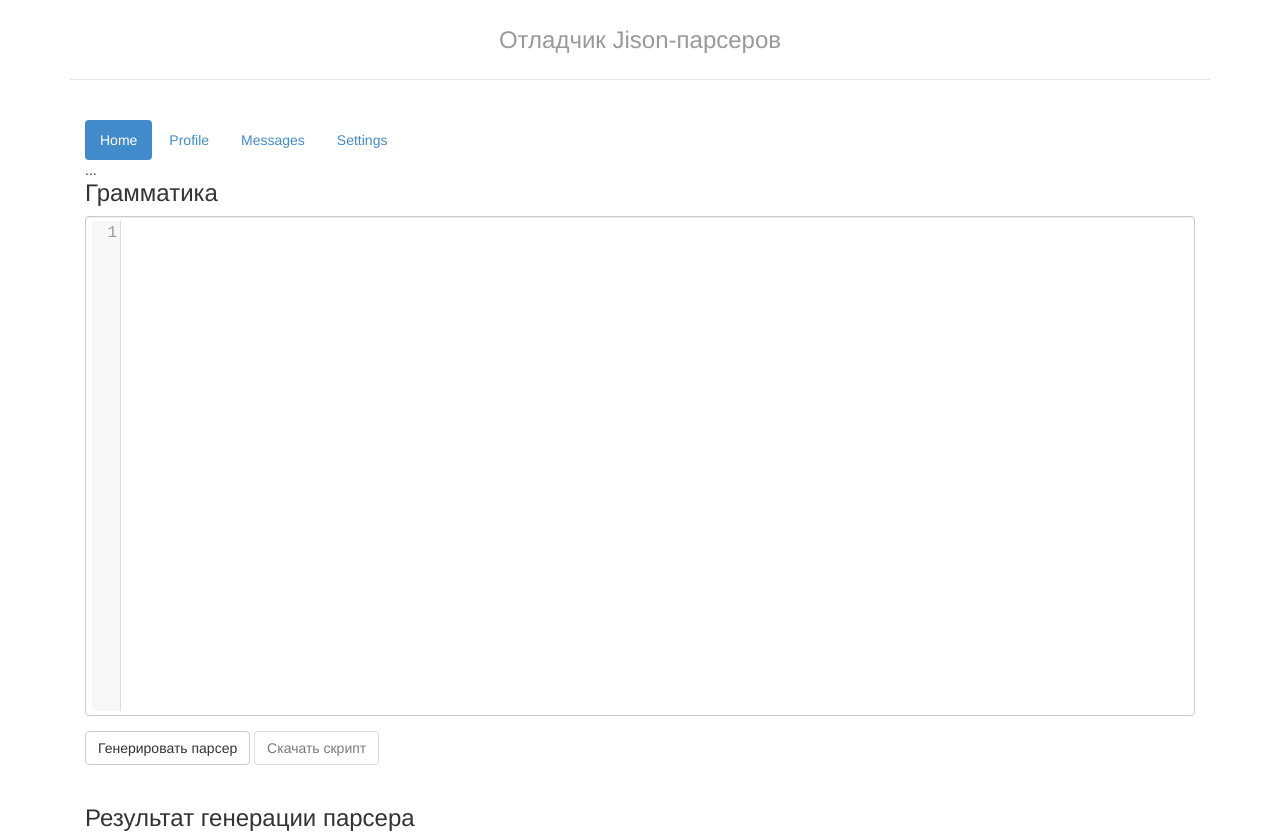
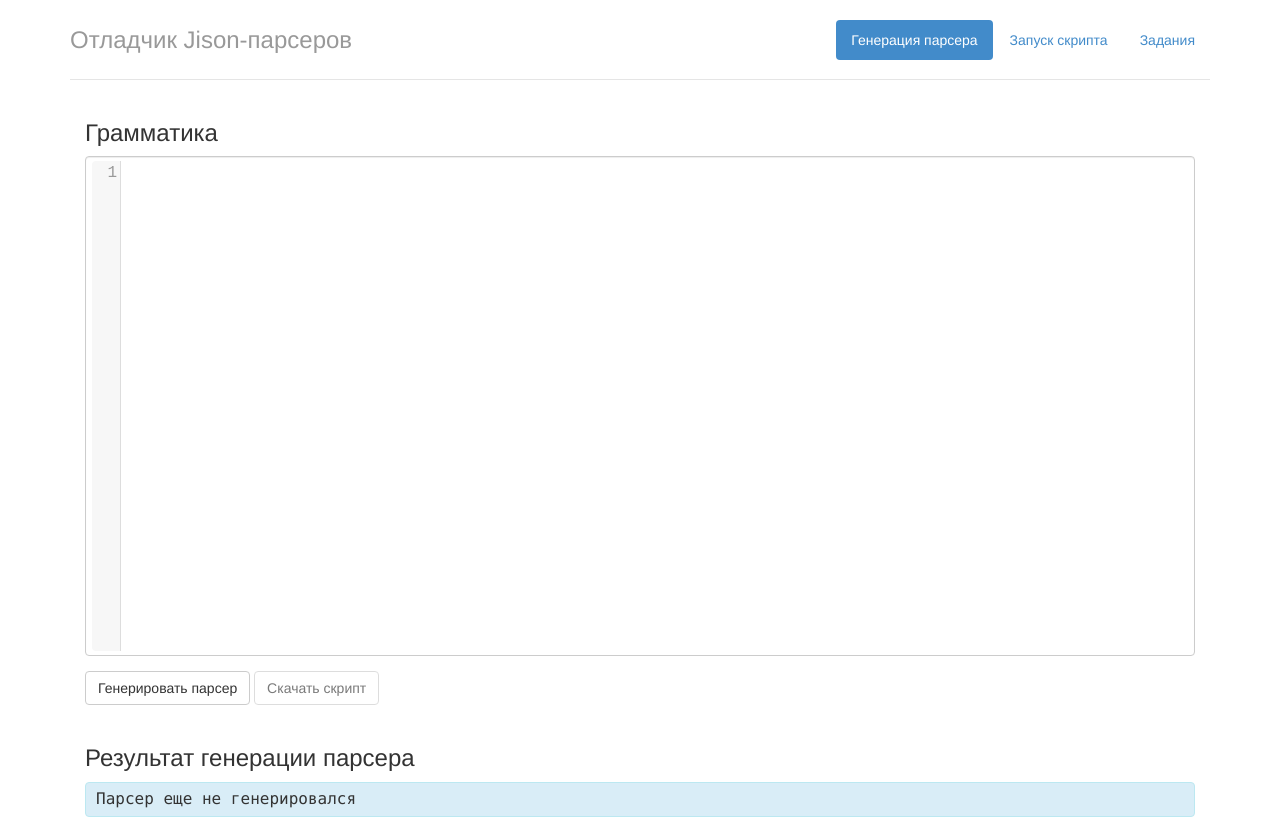
Before and after one commit to triclozan/js-language-creator, a plain HTML site: page index.html in a window 1280 px wide. Shown: the top 835 px of the page. Drawn offline with Linux system fonts and the light colour scheme.

Commit message:
splitted content into tabs

```diff
--- a/css/main.css
+++ b/css/main.css
@@ -25,7 +25,6 @@ body {
     margin-bottom: 0;
     line-height: 40px;
     padding-bottom: 19px;
-    text-align: center;
   }
 
 /* Custom page footer */
--- a/index.html
+++ b/index.html
@@ -13,31 +13,20 @@
     <body>
         <div class="container">
             <div class="header">
-                <!--<ul class="nav nav-pills pull-right">
-                    <li class="active"><a href="#">Home</a></li>
-                    <li><a href="#">About</a></li>
-                    <li><a href="#">Contact</a></li>
-                </ul>-->
+                <ul id="myTab" class="nav nav-pills pull-right">
+                  <li class="active"><a href="#parserGenTab" data-toggle="tab">Генерация парсера</a></li>
+                  <li><a href="#scriptRunTab" data-toggle="tab">Запуск скрипта</a></li>
+                  <li><a href="#tasks" data-toggle="tab">Задания</a></li>
+                </ul>
                 <h3 class="text-muted">Отладчик Jison-парсеров</h3>
             </div>
 
             <div class="row marketing">
                 <div class="col-lg-12">
                     <!--<form role="form" id="mainForm">-->
-<ul id="myTab" class="nav nav-pills">
-  <li class="active"><a href="#home" data-toggle="tab">Home</a></li>
-  <li><a href="#profile" data-toggle="tab">Profile</a></li>
-  <li><a href="#messages" data-toggle="tab">Messages</a></li>
-  <li><a href="#settings" data-toggle="tab">Settings</a></li>
-</ul>
-
 <!-- Tab panes -->
 <div class="tab-content">
-  <div class="tab-pane active" id="home">...</div>
-  <div class="tab-pane" id="profile">...</div>
-  <div class="tab-pane" id="messages">...</div>
-  <div class="tab-pane" id="settings">...</div>
-</div>
+  <div class="tab-pane active" id="parserGenTab">
                         <div class="block first">
                             <h3>Грамматика</h3>
                             <div class="form-group">
@@ -53,7 +42,8 @@
                                 <pre id="gen_out">Парсер еще не генерировался</pre>
                             </div>
                         </div>
-
+  </div>
+  <div class="tab-pane" id="scriptRunTab">
                         <div class="block">
                             <h3>Скрипт для запуска в парсере</h3>
                             <div class="form-group">
@@ -68,6 +58,12 @@
                                 <pre id="out">Сначала сгенерируйте парсер</pre>
                             </div>
                         </div>
+  </div>
+  <div class="tab-pane" id="tasks">
+      <ol><li>1</li><li>2</li><li>3</li></ol>
+  </div>
+</div>
+
                     <!--</form>-->
                 </div>
             </div>
```
